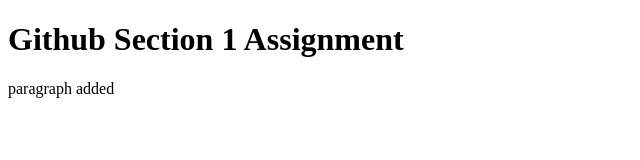
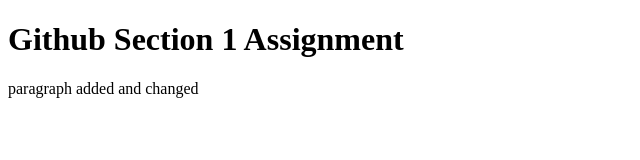
Before and after one commit to shaikarshadsalim/fresherbatch-apr7, a plain HTML site: page index.html in a window 1280 px wide. Shown: the whole page, without its empty margins (0-640 px from the left). Drawn offline with Linux system fonts and the light colour scheme.

Commit message:
Html assignment file minor changes second time commited

```diff
--- a/index.html
+++ b/index.html
@@ -5,6 +5,6 @@
 </head>
 <body>
     <h1>Github Section 1 Assignment</h1>
-    <p>paragraph added</p>
+    <p>paragraph added and changed</p>
 </body>
 </html>
```
